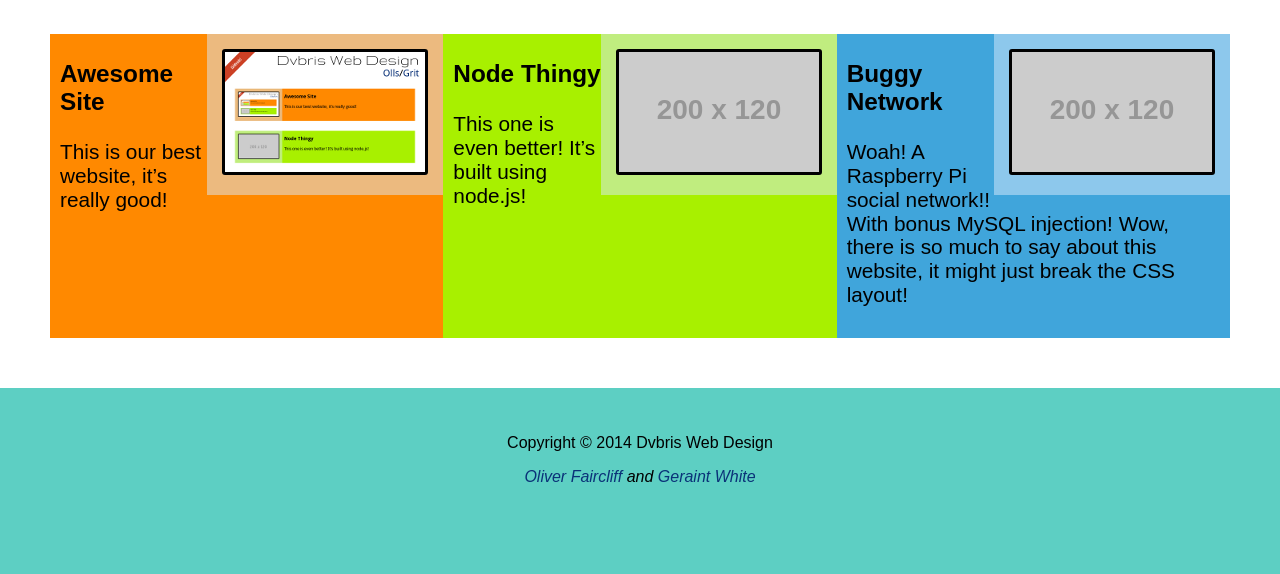
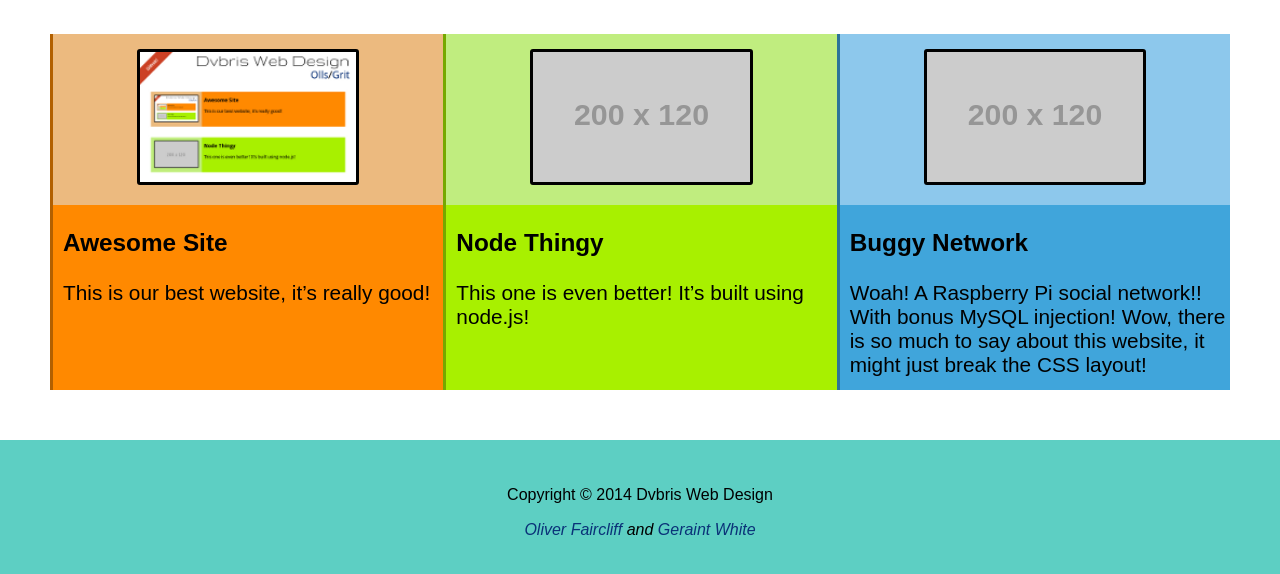
Before and after one commit to itsapi/dvbris.com, a PHP site: page / in a window 1280 px wide. Shown: the part 163-737 px from the top of the page. Run offline with PHP 8.4, Linux system fonts and the light colour scheme; grey boxes labelled with a size stand in for pictures from a placeholder-image service; some libraries are stand-ins or nearby versions; some web fonts are replaced.

Commit message:
Finished large design, and scales down nicely.

```diff
--- a/style.css
+++ b/style.css
@@ -36,10 +36,18 @@ h2 {
   font-size: 3em;
   margin-top: 0;
 }
+
+section {
+  display: table;
+  margin: 50px;
+}
 article {
-  display: block;
+  display: table-cell;
+  height: 100%;
+  width: 30%;
+  margin: 0;
   position: relative;
-  clear: left;
+  border-left: 3px solid rgba(0, 0, 0, .3);
 }
 article a {
   font-size: 1.3em;
@@ -49,24 +57,22 @@ article a {
   padding: 0;
 }
 .site-img-wrapper {
-  float: left;
-  width: 206px;
+  width: 100%;
+  text-align: center;
   padding: 15px;
-  display: inline-block;
   background-color: rgba(217, 236, 253, 0.5);
+  -moz-box-sizing: border-box;
+  box-sizing: border-box;
 }
 .site-img-wrapper img {
   border: 3px solid black;
   border-radius: 3px;
-  width: 200px;
-  height: 120px;
+  width: 60%;
+  min-width: 200px;
 }
 .site-text-wrapper {
-  padding: 1px 10px 10px 0;
+  padding-left: 10px;
   min-height: 161px;
-
-  -moz-box-sizing: border-box;
-  box-sizing: border-box;
 }
 article a:hover {
   color: black;
@@ -96,36 +102,36 @@ footer {
   text-align: center;
 }
 
-@media all and (min-width: 901px) {
-  section {
-    display: table;
-    margin: 50px;
-  }
-  article {
-    display: table-cell;
-    height: 100%;
-    width: 30%;
-  }
-  .site-img-wrapper {
-    float: right;
-  }
-  .site-text-wrapper {
-    padding-left: 10px;
-  }
-}
 @media all and (max-width: 900px) {
   h1 {
     margin-left: 100px;
   }
+  section {
+    display: block;
+    margin: 0;
+  }
   article {
-    margin: 0;
+    border: none;
     border-top: 3px solid rgba(0, 0, 0, .3);
+    display: block;
+    clear: left;
+    width: 100%;
+    position: relative;
   }
   .site-img-wrapper {
+    float: left;
+    width: 236px;
+    padding: 15px;
     margin-right: 10px;
+    display: inline-block;
+  }
+  .site-img-wrapper img {
+    width: 200px;
+    height: 120px;
   }
   .site-text-wrapper {
     padding: 10px;
+    min-height: 141px;
   }
   footer {
     border-top: 3px solid rgba(0, 0, 0, .3);
```
